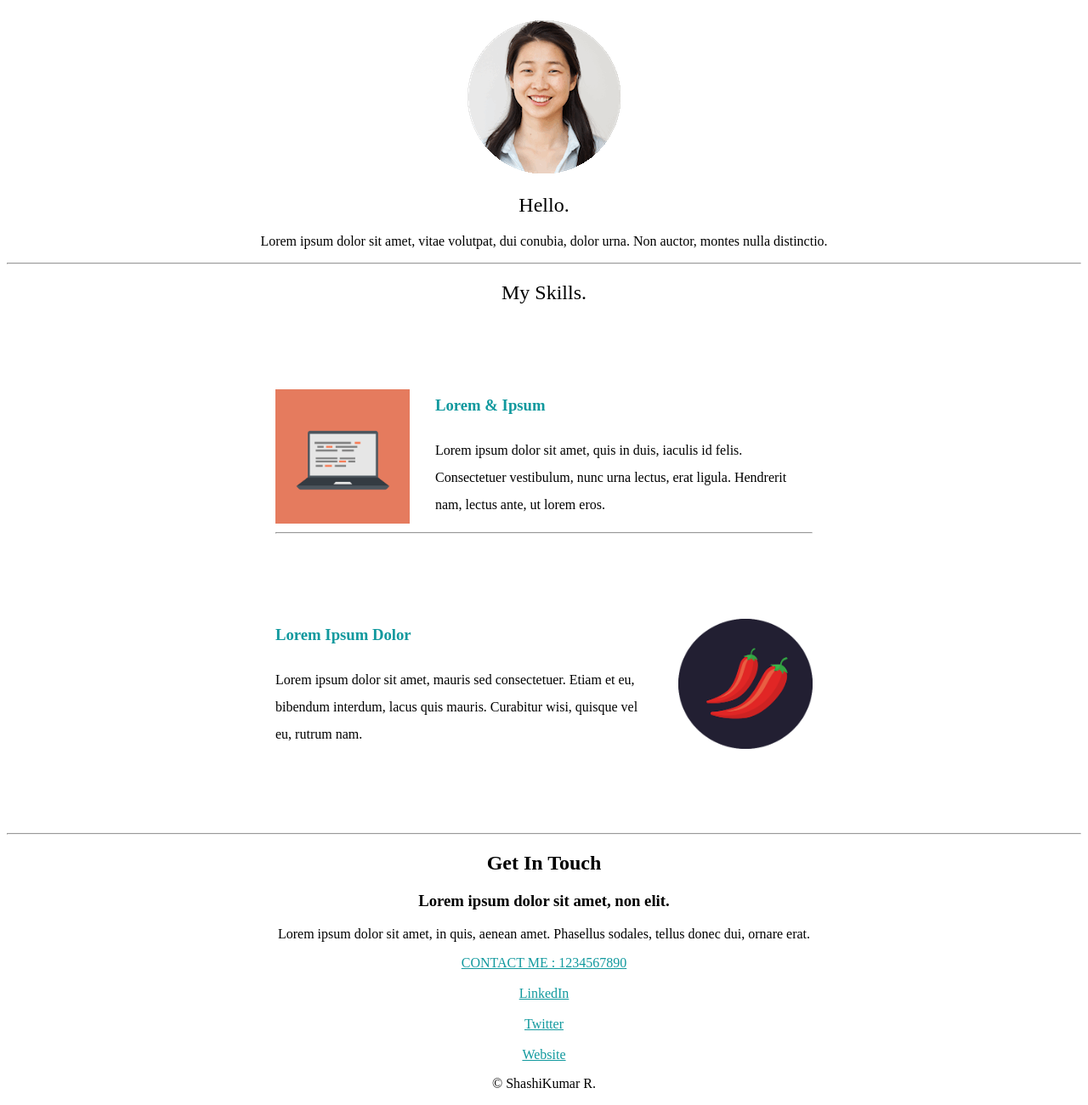
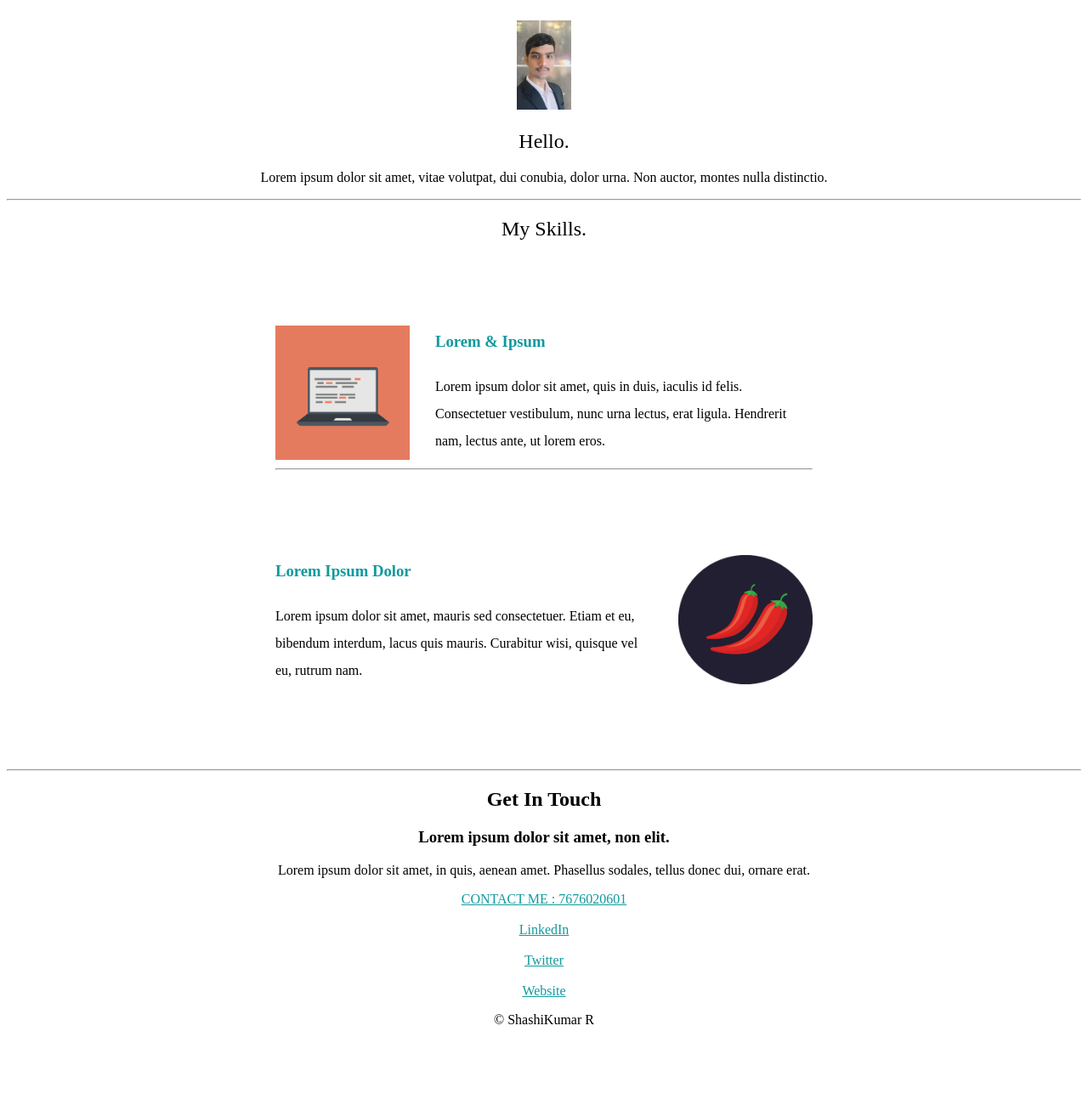
Before and after one commit to Shashikumar-r/DesignDemo_showcase, a plain HTML site: page index.html in a window 1280 px wide. Shown: the part 782-2082 px from the top of the page at 85% size. After the commit the page ends 2007 px from the top, so only its background shows below. Drawn offline with Linux system fonts and the light colour scheme.

Commit message:
tertiary commit

```diff
--- a/index.html
+++ b/index.html
@@ -29,7 +29,7 @@
   <div class="middle-container">
     <div class="profile">
 
-      <img class="aa" src="images\angela.png" alt="name">
+      <img class="aa" src="images\Profile.png" width="5%" alt="name">
       <h2  class="k">Hello.</h2>
       <p>Lorem ipsum dolor sit amet, vitae volutpat, dui conubia, dolor urna. Non auctor, montes nulla distinctio.</p>
     </div>
@@ -55,16 +55,16 @@
       <h2>Get In Touch</h2>
       <h3>Lorem ipsum dolor sit amet, non elit.</h3>
       <p>Lorem ipsum dolor sit amet, in quis, aenean amet. Phasellus sodales, tellus donec dui, ornare erat.</p>
-      <a class="btn" href="mailto:name@email.com">CONTACT ME : 1234567890</a>
+      <a class="btn" href="mailto:reddyshashi2525@gmail.com">CONTACT ME : 7676020601</a>
     </div>
   </div>
 
 
   <div class="bottom-container">
-  <br>  <a class="footer-link" href="https://www.linkedin.com/">LinkedIn</a> </br>
+  <br>  <a class="footer-link" href="https://www.linkedin.com/in/shashikumarr/">LinkedIn</a> </br>
     <br>   <a class="footer-link" href="https://twitter.com/">Twitter</a></br>
-    <br>   <a class="footer-link" href="https://www.appbrewery.co/">Website</a></br>
-    <p>© ShashiKumar R.</p>
+    <br>   <a class="footer-link" href="https://shashikumarresume.netlify.app/">Website</a></br>
+    <p>© ShashiKumar R</p>
   </div>
 
   </body>
```
Also changed, not shown: images/Profile.png (added).
